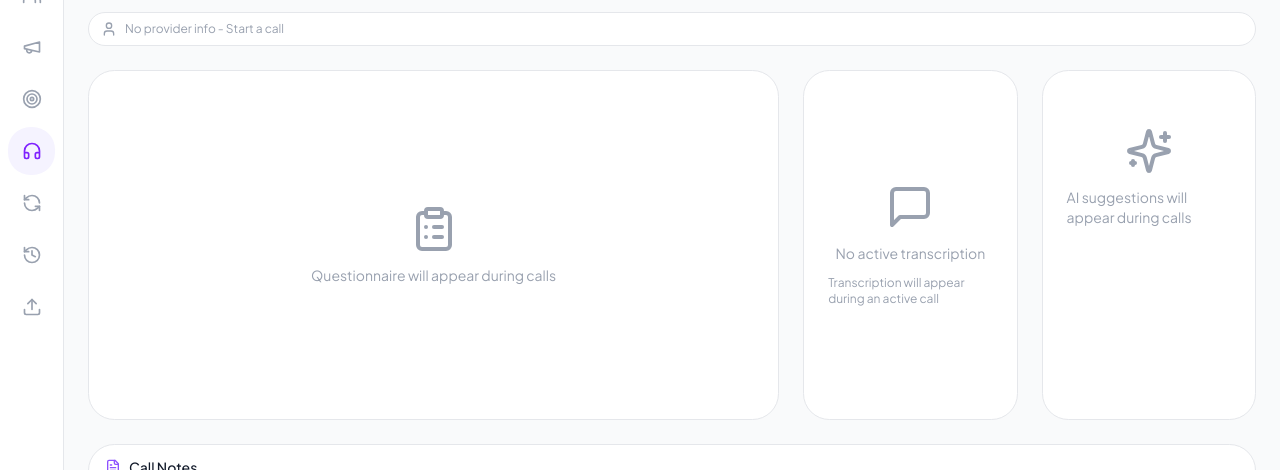
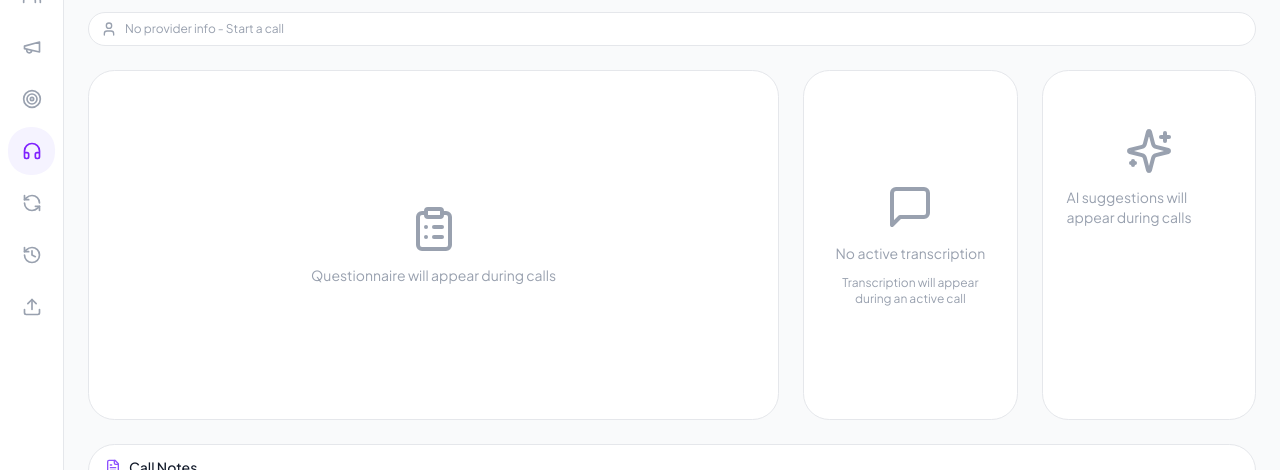
Before and after one commit to chanducodex/prime-pdm-engine, a Next.js app: page /agent-call in a window 1280 px wide. Shown: the part 161-631 px from the top of the page. Built offline with nearby package versions, Linux system fonts and the light colour scheme.

Commit message:
fix: improve layout and text alignment in TranscriptionPanel for better user experience

```diff
--- a/components/agent-call/transcription-panel.tsx
+++ b/components/agent-call/transcription-panel.tsx
@@ -34,11 +34,11 @@ export function TranscriptionPanel({ className = '' }: TranscriptionPanelProps)
 
   if (!activeCall || activeCall.state === 'IDLE' || activeCall.state === 'ENDED') {
     return (
-      <div className={`bg-white rounded-xl border border-gray-200 p-6 ${className}`}>
-        <div className="flex flex-col items-center justify-center gap-3 text-gray-400 min-h-[300px]">
+      <div className={`bg-white rounded-xl border border-gray-200 flex items-center justify-center ${className}`}>
+        <div className="flex flex-col items-center justify-center gap-3 text-gray-400 p-6">
           <MessageSquare className="w-12 h-12" />
-          <p className="text-sm">No active transcription</p>
-          <p className="text-xs text-gray-400">Transcription will appear during an active call</p>
+          <p className="text-sm text-center">No active transcription</p>
+          <p className="text-xs text-gray-400 text-center">Transcription will appear during an active call</p>
         </div>
       </div>
     );
@@ -46,10 +46,10 @@ export function TranscriptionPanel({ className = '' }: TranscriptionPanelProps)
 
   if (isTranscriptionLoading) {
     return (
-      <div className={`bg-white rounded-xl border border-gray-200 p-6 ${className}`}>
-        <div className="flex flex-col items-center justify-center gap-3 py-8">
+      <div className={`bg-white rounded-xl border border-gray-200 flex items-center justify-center ${className}`}>
+        <div className="flex flex-col items-center justify-center gap-3 p-6">
           <Loader2 className="w-8 h-8 text-violet-500 animate-spin" />
-          <p className="text-sm text-gray-500">Loading transcription...</p>
+          <p className="text-sm text-gray-500 text-center">Loading transcription...</p>
         </div>
       </div>
     );
```
